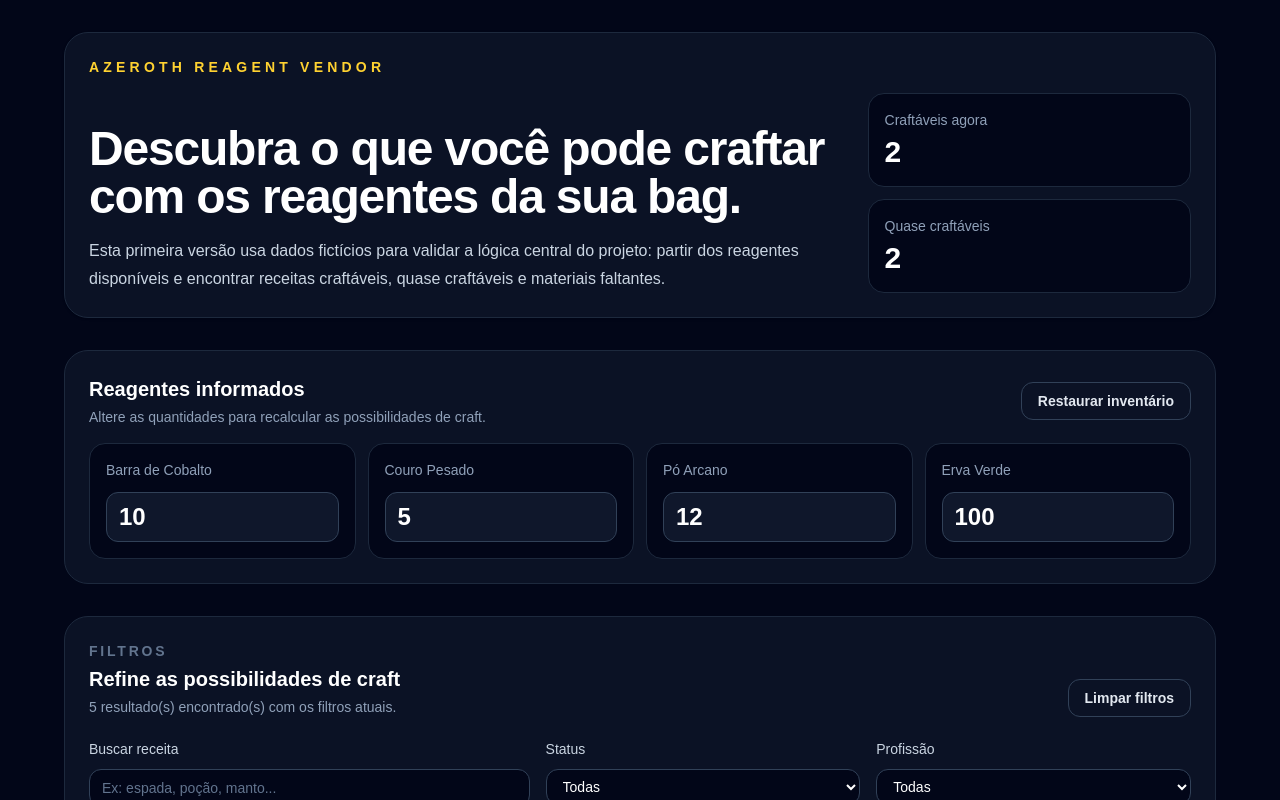
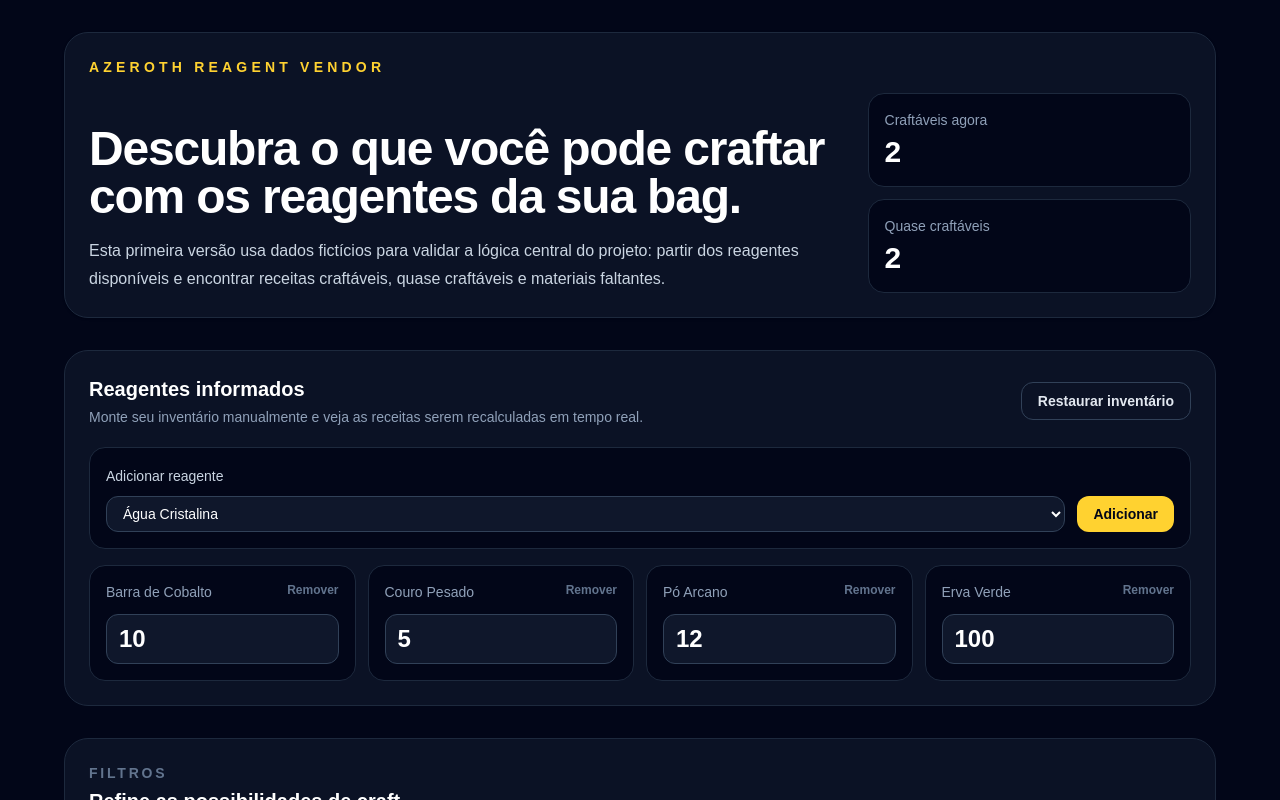
Before and after one commit to FelipeHolandaNovelino/azeroth-reagent-vendor, a Next.js app: page / in a window 1280 px wide. Shown: the top 800 px of the page. Built offline with nearby package versions, Linux system fonts and the light colour scheme.

Commit message:
feat: allow adding and removing inventory reagents

```diff
--- a/src/components/CraftingDashboard.tsx
+++ b/src/components/CraftingDashboard.tsx
@@ -1,6 +1,6 @@
 "use client";
 
-import { useMemo, useState } from "react";
+import { useEffect, useMemo, useState } from "react";
 
 import { CraftSummary } from "@/components/CraftSummary";
 import { InventoryGrid } from "@/components/InventoryGrid";
@@ -13,12 +13,58 @@
 import { calculateCraftOptions } from "@/lib/crafting/calculateCraftOptions";
 import type { InventoryItem } from "@/types/crafting";
 
+type ReagentCatalogItem = Pick<InventoryItem, "itemId" | "name">;
+
 export function CraftingDashboard() {
   const [inventory, setInventory] = useState<InventoryItem[]>(mockInventory);
+  const [selectedReagentId, setSelectedReagentId] = useState("");
   const [searchTerm, setSearchTerm] = useState("");
   const [selectedStatus, setSelectedStatus] =
     useState<RecipeStatusFilter>("all");
   const [selectedProfession, setSelectedProfession] = useState("all");
+
+  const reagentCatalog = useMemo<ReagentCatalogItem[]>(() => {
+    const reagentsMap = new Map<string, ReagentCatalogItem>();
+
+    // Monta um catálogo único a partir dos reagentes usados nas receitas mockadas.
+    mockRecipes.forEach((recipe) => {
+      recipe.reagents.forEach((reagent) => {
+        reagentsMap.set(reagent.itemId, {
+          itemId: reagent.itemId,
+          name: reagent.name,
+        });
+      });
+    });
+
+    return Array.from(reagentsMap.values()).sort((firstReagent, secondReagent) =>
+      firstReagent.name.localeCompare(secondReagent.name)
+    );
+  }, []);
+
+  const addableReagents = useMemo(() => {
+    const currentInventoryIds = new Set(
+      inventory.map((item) => item.itemId)
+    );
+
+    return reagentCatalog.filter(
+      (reagent) => !currentInventoryIds.has(reagent.itemId)
+    );
+  }, [inventory, reagentCatalog]);
+
+  useEffect(() => {
+    if (addableReagents.length === 0) {
+      setSelectedReagentId("");
+      return;
+    }
+
+    const selectedReagentStillAvailable = addableReagents.some(
+      (reagent) => reagent.itemId === selectedReagentId
+    );
+
+    if (!selectedReagentStillAvailable) {
+      setSelectedReagentId(addableReagents[0].itemId);
+    }
+  }, [addableReagents, selectedReagentId]);
 
   const craftOptions = useMemo(() => {
     return calculateCraftOptions(inventory, mockRecipes);
@@ -32,7 +78,9 @@
         normalizedSearchTerm.length === 0 ||
         craftOption.recipeName.toLowerCase().includes(normalizedSearchTerm) ||
         craftOption.profession.toLowerCase().includes(normalizedSearchTerm) ||
-        craftOption.craftedItemType.toLowerCase().includes(normalizedSearchTerm) ||
+        craftOption.craftedItemType
+          .toLowerCase()
+          .includes(normalizedSearchTerm) ||
         craftOption.reagents.some((reagent) =>
           reagent.name.toLowerCase().includes(normalizedSearchTerm)
         );
@@ -83,6 +131,32 @@
     );
   }
 
+  function handleAddInventoryItem() {
+    const selectedReagent = reagentCatalog.find(
+      (reagent) => reagent.itemId === selectedReagentId
+    );
+
+    if (!selectedReagent) {
+      return;
+    }
+
+    // Novo reagente começa com quantidade 1 para já participar do cálculo.
+    setInventory((currentInventory) => [
+      ...currentInventory,
+      {
+        itemId: selectedReagent.itemId,
+        name: selectedReagent.name,
+        quantity: 1,
+      },
+    ]);
+  }
+
+  function handleRemoveInventoryItem(itemId: string) {
+    setInventory((currentInventory) =>
+      currentInventory.filter((item) => item.itemId !== itemId)
+    );
+  }
+
   function handleResetInventory() {
     // Restaura os dados fictícios para facilitar testes durante o desenvolvimento.
     setInventory(mockInventory);
@@ -104,7 +178,12 @@
 
         <InventoryGrid
           items={inventory}
+          addableReagents={addableReagents}
+          selectedReagentId={selectedReagentId}
+          onSelectedReagentChange={setSelectedReagentId}
+          onAddInventoryItem={handleAddInventoryItem}
           onQuantityChange={handleInventoryQuantityChange}
+          onRemoveInventoryItem={handleRemoveInventoryItem}
           onResetInventory={handleResetInventory}
         />
 
--- a/src/components/InventoryGrid.tsx
+++ b/src/components/InventoryGrid.tsx
@@ -1,16 +1,30 @@
 import type { InventoryItem } from "@/types/crafting";
+
+type ReagentCatalogItem = Pick<InventoryItem, "itemId" | "name">;
 
 type InventoryGridProps = {
   items: InventoryItem[];
+  addableReagents: ReagentCatalogItem[];
+  selectedReagentId: string;
+  onSelectedReagentChange: (itemId: string) => void;
+  onAddInventoryItem: () => void;
   onQuantityChange: (itemId: string, quantity: number) => void;
+  onRemoveInventoryItem: (itemId: string) => void;
   onResetInventory: () => void;
 };
 
 export function InventoryGrid({
   items,
+  addableReagents,
+  selectedReagentId,
+  onSelectedReagentChange,
+  onAddInventoryItem,
   onQuantityChange,
+  onRemoveInventoryItem,
   onResetInventory,
 }: InventoryGridProps) {
+  const hasAddableReagents = addableReagents.length > 0;
+
   return (
     <section className="rounded-3xl border border-slate-800 bg-slate-900/70 p-6">
       <div className="flex flex-col gap-3 sm:flex-row sm:items-center sm:justify-between">
@@ -20,7 +34,8 @@
           </h2>
 
           <p className="mt-1 text-sm text-slate-400">
-            Altere as quantidades para recalcular as possibilidades de craft.
+            Monte seu inventário manualmente e veja as receitas serem
+            recalculadas em tempo real.
           </p>
         </div>
 
@@ -33,18 +48,66 @@
         </button>
       </div>
 
+      <div className="mt-5 rounded-2xl border border-slate-800 bg-slate-950 p-4">
+        <label className="block">
+          <span className="text-sm font-medium text-slate-300">
+            Adicionar reagente
+          </span>
+
+          <div className="mt-2 flex flex-col gap-3 sm:flex-row">
+            <select
+              value={selectedReagentId}
+              onChange={(event) =>
+                onSelectedReagentChange(event.target.value)
+              }
+              disabled={!hasAddableReagents}
+              className="w-full rounded-xl border border-slate-700 bg-slate-900 px-3 py-2 text-sm text-white outline-none transition focus:border-amber-300 disabled:cursor-not-allowed disabled:opacity-50"
+            >
+              {hasAddableReagents ? (
+                addableReagents.map((reagent) => (
+                  <option key={reagent.itemId} value={reagent.itemId}>
+                    {reagent.name}
+                  </option>
+                ))
+              ) : (
+                <option value="">Todos os reagentes já foram adicionados</option>
+              )}
+            </select>
+
+            <button
+              type="button"
+              onClick={onAddInventoryItem}
+              disabled={!hasAddableReagents}
+              className="rounded-xl bg-amber-300 px-4 py-2 text-sm font-bold text-slate-950 transition hover:bg-amber-200 disabled:cursor-not-allowed disabled:opacity-50"
+            >
+              Adicionar
+            </button>
+          </div>
+        </label>
+      </div>
+
       <div className="mt-4 grid gap-3 sm:grid-cols-2 lg:grid-cols-4">
         {items.map((item) => (
           <div
             key={item.itemId}
             className="rounded-2xl border border-slate-800 bg-slate-950 p-4"
           >
+            <div className="flex items-start justify-between gap-3">
               <label
                 htmlFor={item.itemId}
                 className="block text-sm text-slate-400"
               >
                 {item.name}
               </label>
+
+              <button
+                type="button"
+                onClick={() => onRemoveInventoryItem(item.itemId)}
+                className="text-xs font-semibold text-slate-500 transition hover:text-red-300"
+              >
+                Remover
+              </button>
+            </div>
 
             <input
               id={item.itemId}
@@ -54,7 +117,11 @@
               onChange={(event) => {
                 const quantity = Number(event.target.value);
 
-                onQuantityChange(item.itemId, quantity);
+                // Evita que entradas inválidas quebrem o cálculo central de crafting.
+                onQuantityChange(
+                  item.itemId,
+                  Number.isNaN(quantity) ? 0 : quantity
+                );
               }}
               className="mt-3 w-full rounded-xl border border-slate-700 bg-slate-900 px-3 py-2 text-2xl font-bold text-white outline-none transition focus:border-amber-300"
             />
```
Lines whose indentation alone changed are shown as unchanged.
